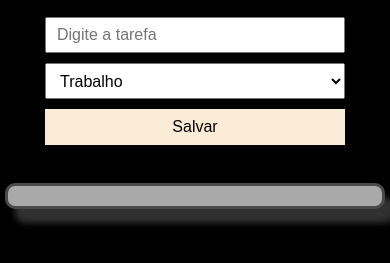
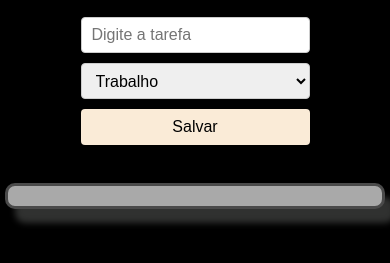
Before and after one commit to DanielMaori43/Tarefas, a website: page index.html in a window 390 px wide. Shown: the part 79-342 px from the top of the page. Drawn offline with Linux system fonts and the light colour scheme; no server answers.

Commit message:
Update index.html

```diff
--- a/index.html
+++ b/index.html
@@ -23,22 +23,31 @@
 
   .alinhar {
   display: flex;
-  flex-direction: column;
+  flex-wrap: wrap;
   gap: 10px;
   margin-bottom: 20px;
-  width: 100%;
-  max-width: 300px;
+  justify-content: center;
 }
+
 input, select, button {
   height: 36px;
   font-size: 16px;
   padding: 0 10px;
-  width: 100%;
   box-sizing: border-box;
+  border: 1px solid #ccc;
+  border-radius: 4px;
 }
 
+input {
+  width: 160px; /* Ajuste proporcional */
+}
+
+select {
+  width: 120px;
+}
 
 button {
+  width: 100px;
   background-color: red;
   color: white;
   border: none;
@@ -48,6 +57,18 @@ button {
 .salvar {
   background-color: antiquewhite;
   color: black;
+}
+
+/* Responsivo: em telas menores, empilha */
+@media (max-width: 600px) {
+  .alinhar {
+    flex-direction: column;
+    align-items: stretch;
+  }
+
+  input, select, button {
+    width: 100%;
+  }
 }
 
   ol {
@@ -143,6 +164,7 @@ button {
     }
   }
 </style>
+
 </head>
 <body>
 
```
